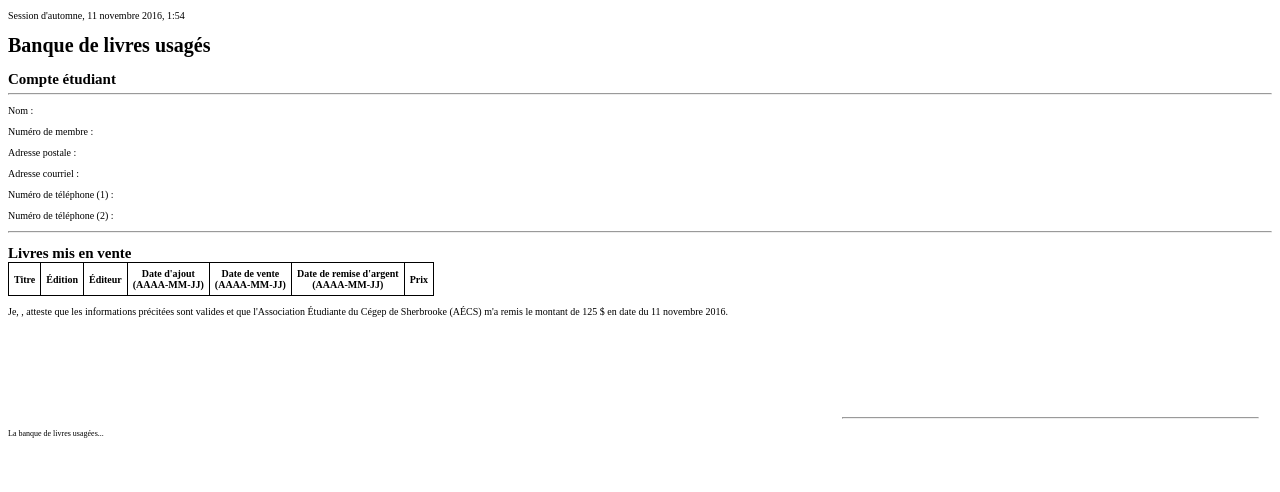
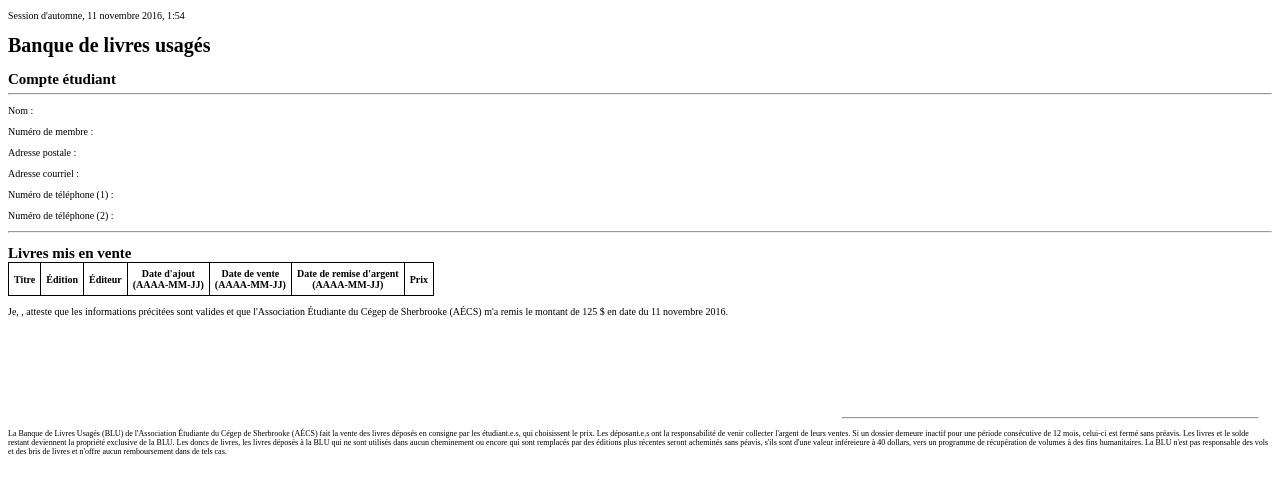
Before and after one commit to jessylachapelle/blu-desktop, a plain HTML site: page src/main/resources/html/account_statement/index.html in a window 1280 px wide. Drawn offline with Linux system fonts and the light colour scheme.

Commit message:
Update terms

```diff
--- a/src/main/resources/html/account_statement/index.html
+++ b/src/main/resources/html/account_statement/index.html
@@ -41,7 +41,7 @@
         <hr/>
         <p class="name"><p>
       </div>
-      <p class="terms">La banque de livres usagées...</p>
+      <p class="terms">La Banque de Livres Usagés (BLU) de l'Association Étudiante du Cégep de Sherbrooke (AÉCS) fait la vente des livres déposés en consigne par les étudiant.e.s, qui choisissent le prix. Les déposant.e.s ont la responsabilité de venir collecter l'argent de leurs ventes. Si un dossier demeure inactif pour une période consécutive de 12 mois, celui-ci est fermé sans préavis. Les livres et le solde restant deviennent la propriété exclusive de la BLU. Les doncs de livres, les livres déposés à la BLU qui ne sont utilisés dans aucun cheminement ou encore qui sont remplacés par des éditions plus récentes seront acheminés sans péavis, s'ils sont d'une valeur inféreieure à 40 dollars, vers un programme de récupération de volumes à des fins humanitaires. La BLU n'est pas responsable des vols et des bris de livres et n'offre aucun remboursement dans de tels cas.</p>
     </main>
   </body>
 </html>
```
